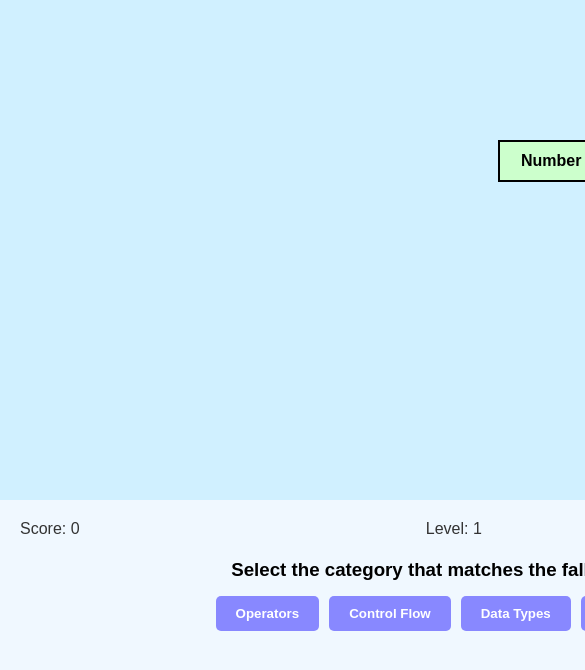
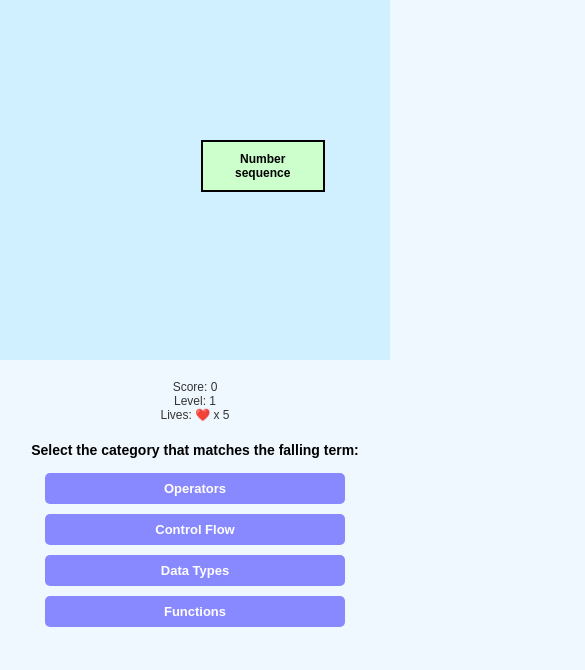
Before and after one commit to Mnv17/game-dev, a plain HTML site: page index.html in a window 390 px wide. Both pictures are taken after a click on the button "Start Game". Shown: the top 670 px of the page, 585 px wide, since content can reach past the window. Drawn offline with Linux system fonts and the light colour scheme.

Commit message:
bugs fixed

```diff
--- a/index.html
+++ b/index.html
@@ -2,7 +2,7 @@
 <html lang="en">
 <head>
   <meta charset="UTF-8" />
-    <meta name="viewport" content="width=device-width, initial-scale=1.0" />
+  <meta name="viewport" content="width=device-width, initial-scale=1.0"/>
   <title>Concept Rain Game</title>
   <style>
     body {
@@ -10,31 +10,46 @@
       padding: 0;
       font-family: Arial, sans-serif;
       background-color: #f0f8ff;
-        overflow: hidden;
+      overflow-x: hidden;
     }
 
     #canvas {
       background-color: #d0f0ff;
-        width: 900px;
+      width: 100%;
+      max-width: 900px;
       height: 500px;
-        border: none;
       display: none;
       margin: auto;
       position: relative;
-        overflow-y: auto;
+      overflow: hidden;
+    }
+
+    .falling-item {
+      position: absolute;
+      top: 0px;
+      padding: 10px;
+      background-color: #ff9999;
+      border: 2px solid black;
+      font-weight: bold;
+      text-align: center;
+      width: 160px;
+      font-size: 16px;
     }
 
     .info-bar,
     .option-frame {
       display: none;
-        width: 900px;
+      width: 100%;
+      max-width: 900px;
       margin: 10px auto;
+      box-sizing: border-box;
+      padding: 0 10px;
     }
 
     .info-bar {
       display: flex;
       justify-content: space-between;
-        padding: 10px 20px;
+      padding: 10px;
       color: #333;
       font-size: 16px;
     }
@@ -42,11 +57,13 @@
     .option-frame h3 {
       margin: 0;
       text-align: center;
+      font-size: 18px;
     }
 
     .btn-group {
       margin-top: 10px;
       text-align: center;
+      flex-wrap: wrap;
     }
 
     .btn-group button {
@@ -68,6 +85,8 @@
       justify-content: center;
       align-items: center;
       flex-direction: column;
+      padding: 20px;
+      box-sizing: border-box;
     }
 
     #start-screen button {
@@ -78,6 +97,58 @@
       border: none;
       border-radius: 8px;
       cursor: pointer;
+    }
+
+    @media (max-width: 768px) {
+      .info-bar {
+        flex-direction: column;
+        align-items: center;
+        text-align: center;
+        font-size: 14px;
+      }
+
+      .option-frame h3 {
+        font-size: 16px;
+      }
+
+      .btn-group button {
+        width: 100%;
+        max-width: 300px;
+        font-size: 14px;
+      }
+
+      #canvas {
+        height: 400px;
+      }
+
+      .falling-item {
+        width: 120px;
+        font-size: 14px;
+      }
+    }
+
+    @media (max-width: 480px) {
+      .info-bar {
+        font-size: 12px;
+      }
+
+      .btn-group button {
+        padding: 8px 16px;
+        font-size: 13px;
+      }
+
+      #canvas {
+        height: 360px;
+      }
+
+      .option-frame h3 {
+        font-size: 14px;
+      }
+
+      .falling-item {
+        width: 100px;
+        font-size: 12px;
+      }
     }
   </style>
 </head>
@@ -183,15 +254,17 @@
     function createFallingItem(text) {
       const item = document.createElement("div");
       item.textContent = text;
-        item.style.position = "absolute";
-        item.style.left = Math.random() * 720 + "px";
-        item.style.top = "0px";
-        item.style.padding = "10px";
+      item.classList.add("falling-item");
+
+      const canvasWidth = canvas.clientWidth;
+      document.body.appendChild(item);
+      const itemWidth = parseInt(window.getComputedStyle(item).width);
+      document.body.removeChild(item);
+
+      const maxLeft = canvasWidth - itemWidth;
+      item.style.left = `${Math.random() * maxLeft}px`;
       item.style.background = ["#ff9999", "#99ccff", "#ccffcc"][Math.floor(Math.random() * 3)];
-        item.style.border = "2px solid black";
-        item.style.fontWeight = "bold";
-        item.style.textAlign = "center";
-        item.style.width = "160px";
+
       canvas.appendChild(item);
 
       currentItem = {
@@ -232,8 +305,10 @@
         currentItem.element.style.background = "green";
         setTimeout(() => {
           removeCurrentItem();
-            if (itemsSpawned >= level * 5 && wordQueue.length === 0) {
+          if (itemsSpawned >= level * 5 && wordQueue.length === 0 && !currentItem) {
             nextLevel();
+          } else if (!currentItem && wordQueue.length === 0 && itemsSpawned < level * 5) {
+            spawnWord();
           }
         }, 300);
       } else {
@@ -243,16 +318,20 @@
     }
 
     function removeCurrentItem() {
+      if (currentItem) {
         canvas.removeChild(currentItem.element);
         currentItem = null;
-        if (wordQueue.length) createFallingItem(wordQueue.shift());
+      }
+      if (wordQueue.length) {
+        createFallingItem(wordQueue.shift());
+      }
     }
 
     function gameLoop() {
       if (currentItem) {
         currentItem.y += fallingSpeed;
         currentItem.element.style.top = currentItem.y + "px";
-          if (currentItem.y > 480) loseLife();
+        if (currentItem.y > canvas.clientHeight - 20) loseLife();
       }
     }
 
@@ -261,8 +340,18 @@
       currentItem = null;
       lives--;
       livesEl.textContent = `Lives: ❤️ x ${lives}`;
-        if (lives <= 0) endGame();
-        else if (wordQueue.length) createFallingItem(wordQueue.shift());
+
+      if (lives <= 0) {
+        endGame();
+      } else {
+        if (wordQueue.length) {
+          createFallingItem(wordQueue.shift());
+        } else if (itemsSpawned < level * 5) {
+          spawnWord();
+        } else {
+          if (!currentItem) nextLevel();
+        }
+      }
     }
 
     function nextLevel() {
@@ -303,7 +392,6 @@
 
       canvas.innerHTML += `<h2 style="text-align:center">📘 What You Learned:</h2>` + summaryHtml;
 
-        // Try Again button added to summary screen
       canvas.innerHTML += `<div style="text-align:center; margin-top: 20px;">
         <button onclick="resetGame()" style="
           background-color: #4caf50;
@@ -316,6 +404,8 @@
         ">Try Again</button>
       </div>`;
     }
+
+
 
     function resetGame() {
       canvas.innerHTML = "";
```
Lines whose indentation alone changed are shown as unchanged.
